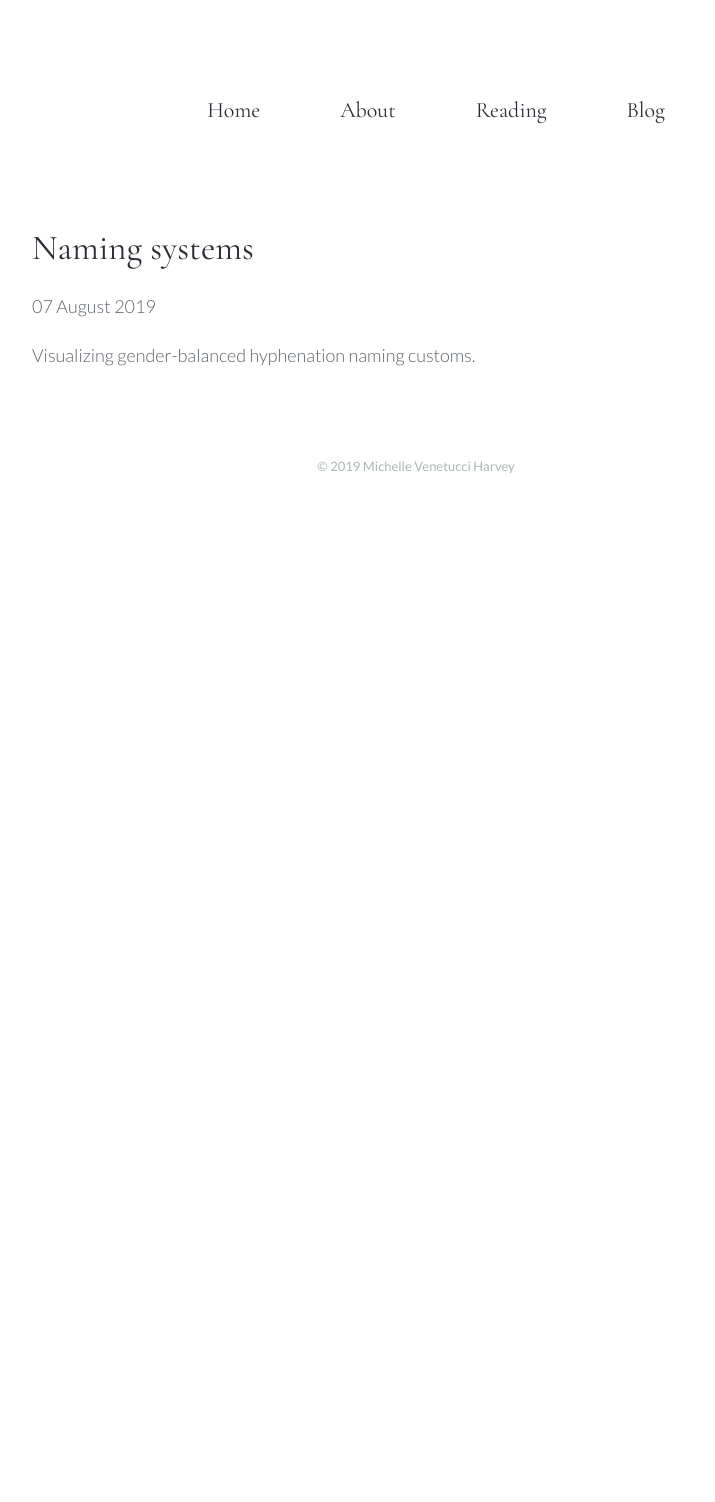
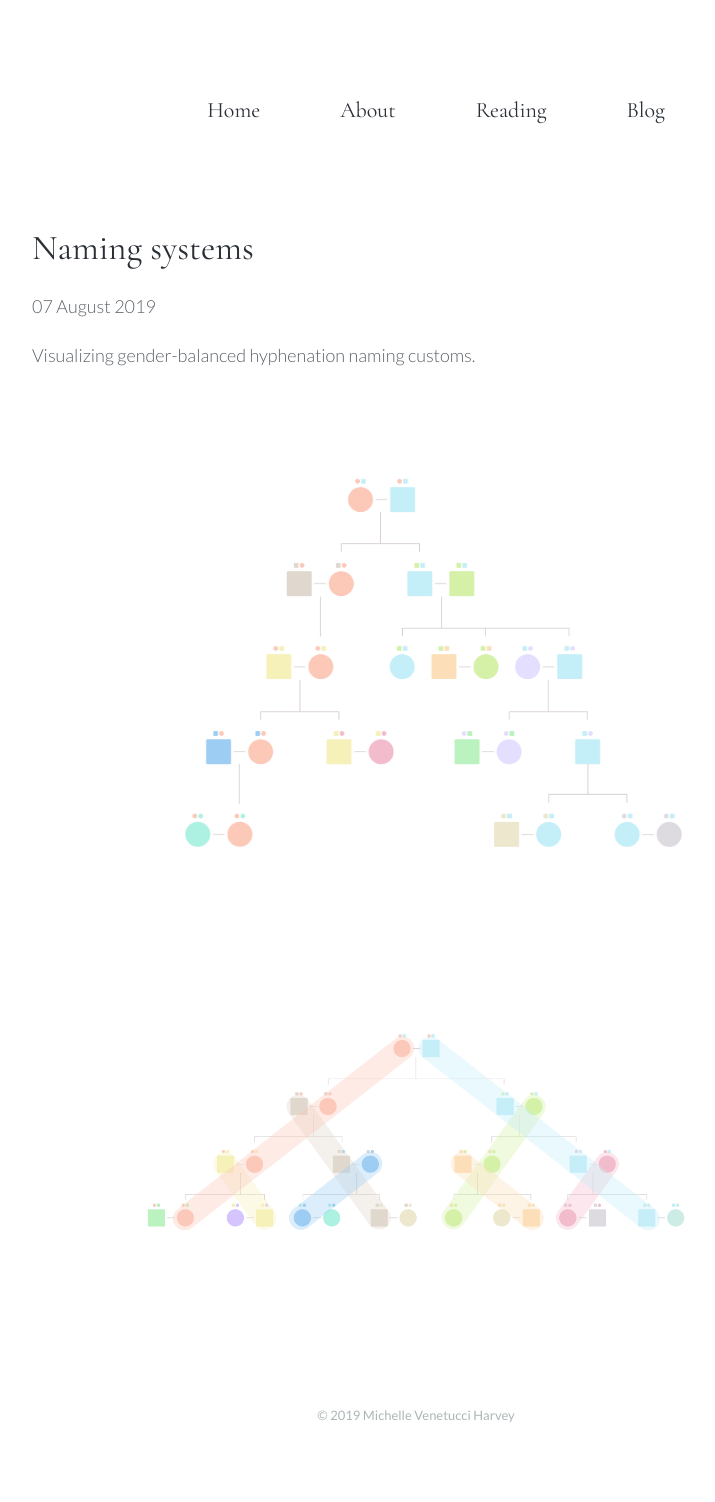
Before and after one commit to venetucci/personal-website, a Jekyll site: the page built from _posts/2019-08-07-Naming Systems.md, in a window 1280 px wide. Shown: the whole page, without its empty margins (224-939 px from the left). Built offline with Jekyll 4.4.1, drawn with Linux system fonts in a browser that asks for light colours; nearby versions of some CDN libraries; before the commit the page ends 900 px from its top, so only the background shows below that.

Commit message:
Update from Forestry.io Michelle Venetucci Harvey updated _posts/2019-08-07-Naming Systems.md

```diff
--- a/_posts/2019-08-07-Naming Systems.md
+++ b/_posts/2019-08-07-Naming Systems.md
@@ -3,3 +3,7 @@ label: "![](/images/naming_2.png)![](/images/naming_1.png)"
 
 ---
 Visualizing gender-balanced hyphenation naming customs.
+
+![](/images/naming_2.png)
+
+![](/images/naming_1.png)
```
